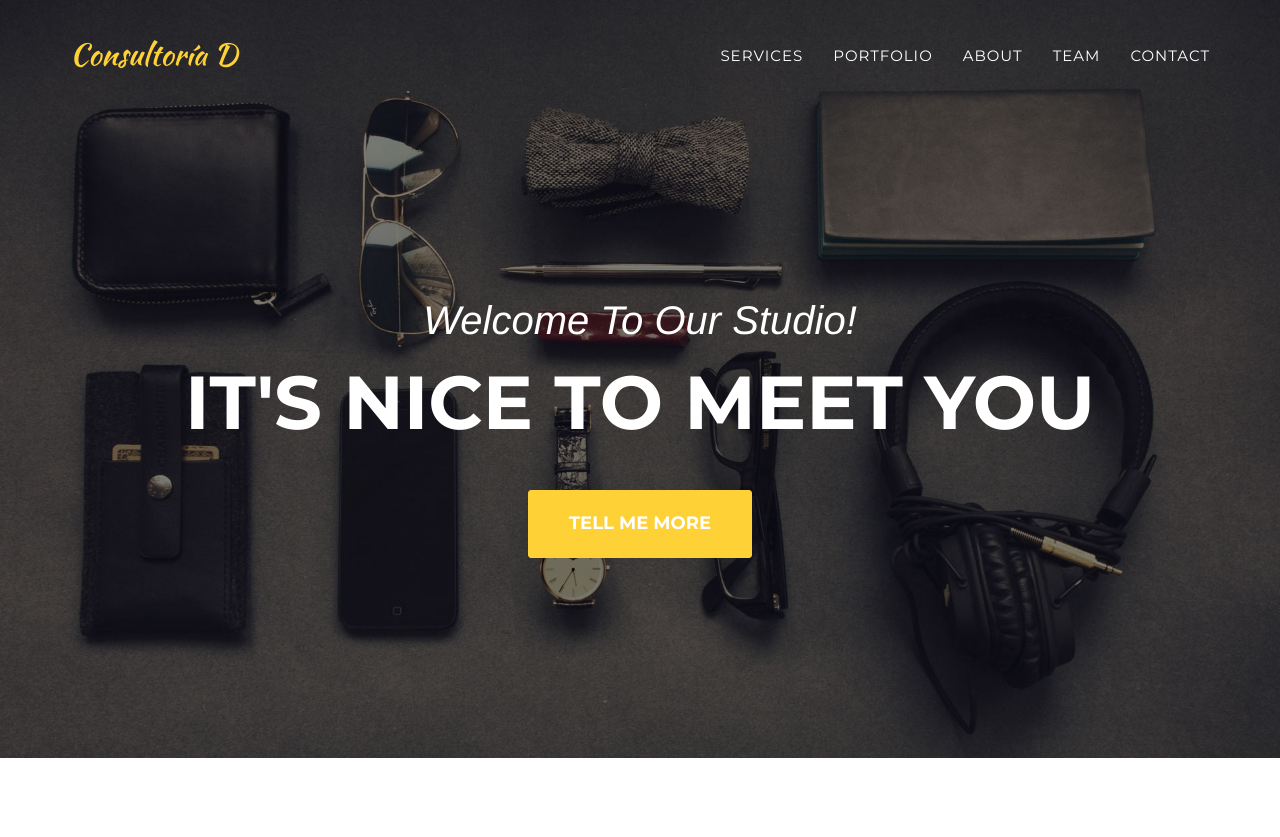
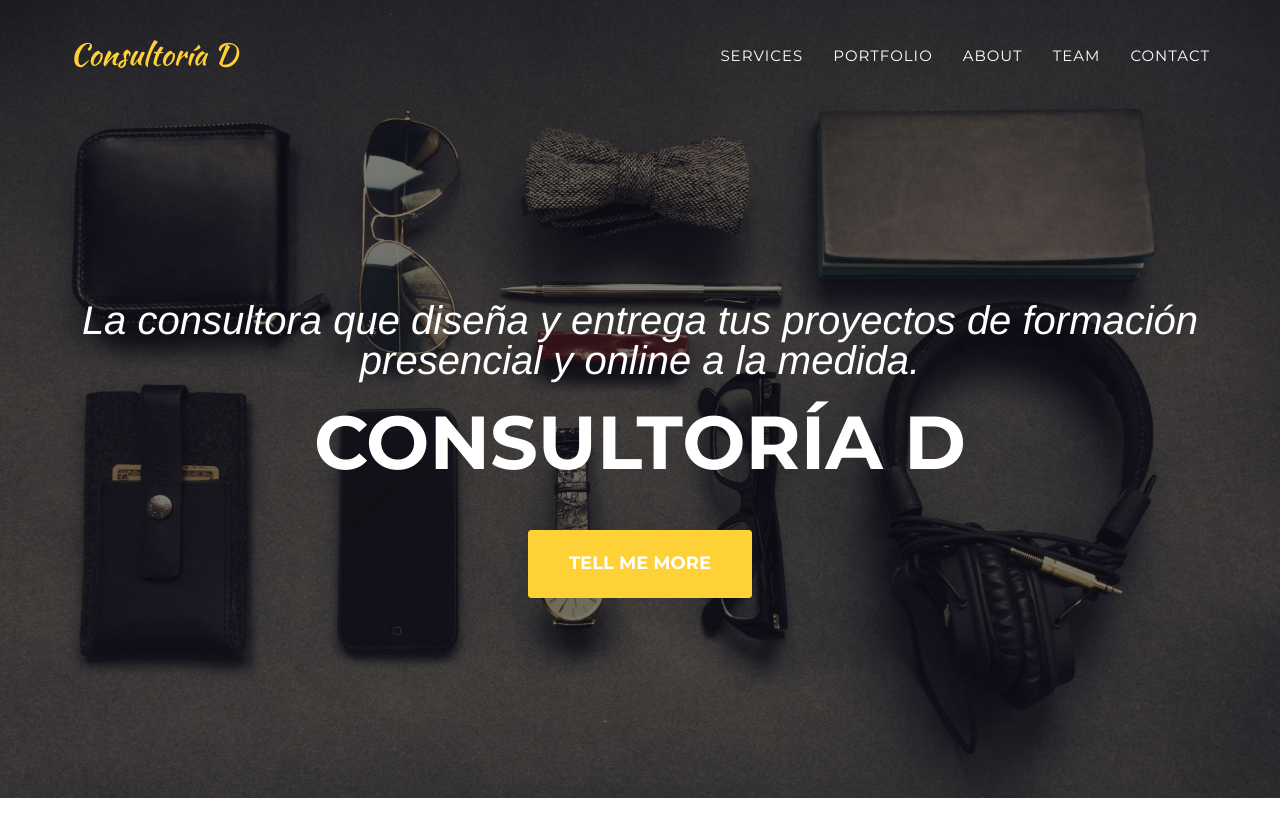
Before and after one commit to rdevai/rdevai.github.io, a Jekyll site: the page built from index.html, in a window 1280 px wide and 900 px high. Shown: the top 837 px of the window. Built offline with Jekyll 4.4.1, drawn with Linux system fonts in a browser that asks for light colours; some web fonts are replaced.

Commit message:
Header content

```diff
--- a/_includes/contact.html
+++ b/_includes/contact.html
@@ -2,7 +2,7 @@
         <div class="container">
             <div class="row">
                 <div class="col-lg-12 text-center">
-                    <h2 class="section-heading">Contact Us</h2>
+                    <h2 class="section-heading">Contacto</h2>
                     <h3 class="section-subheading text-muted">Lorem ipsum dolor sit amet consectetur.</h3>
                 </div>
             </div>
@@ -19,7 +19,7 @@
                               <input class="form-control" name="_replyto" placeholder="Seu Email *" type="email">
                             </div>
                             <div class="control-group form-group">
-                              <input type="text" name="_subject" placeholder="Empresa" />
+                              <input class="form-control" type="text" name="_subject" placeholder="Empresa" />
                               <input type="hidden" name="_language" value="es" />
                               <input type="text" name="_gotcha" style="display:none" />
                             </div>
--- a/_includes/header.html
+++ b/_includes/header.html
@@ -44,8 +44,8 @@
     <header>
         <div class="container">
             <div class="intro-text">
-                <div class="intro-lead-in">Welcome To Our Studio!</div>
-                <div class="intro-heading">It's Nice To Meet You</div>
+                <div class="intro-lead-in">La consultora que diseña y entrega tus proyectos de formación presencial y online a la medida.</div>
+                <div class="intro-heading">Consultoría D</div>
                 <a href="#services" class="page-scroll btn btn-xl">Tell Me More</a>
             </div>
         </div>
```
